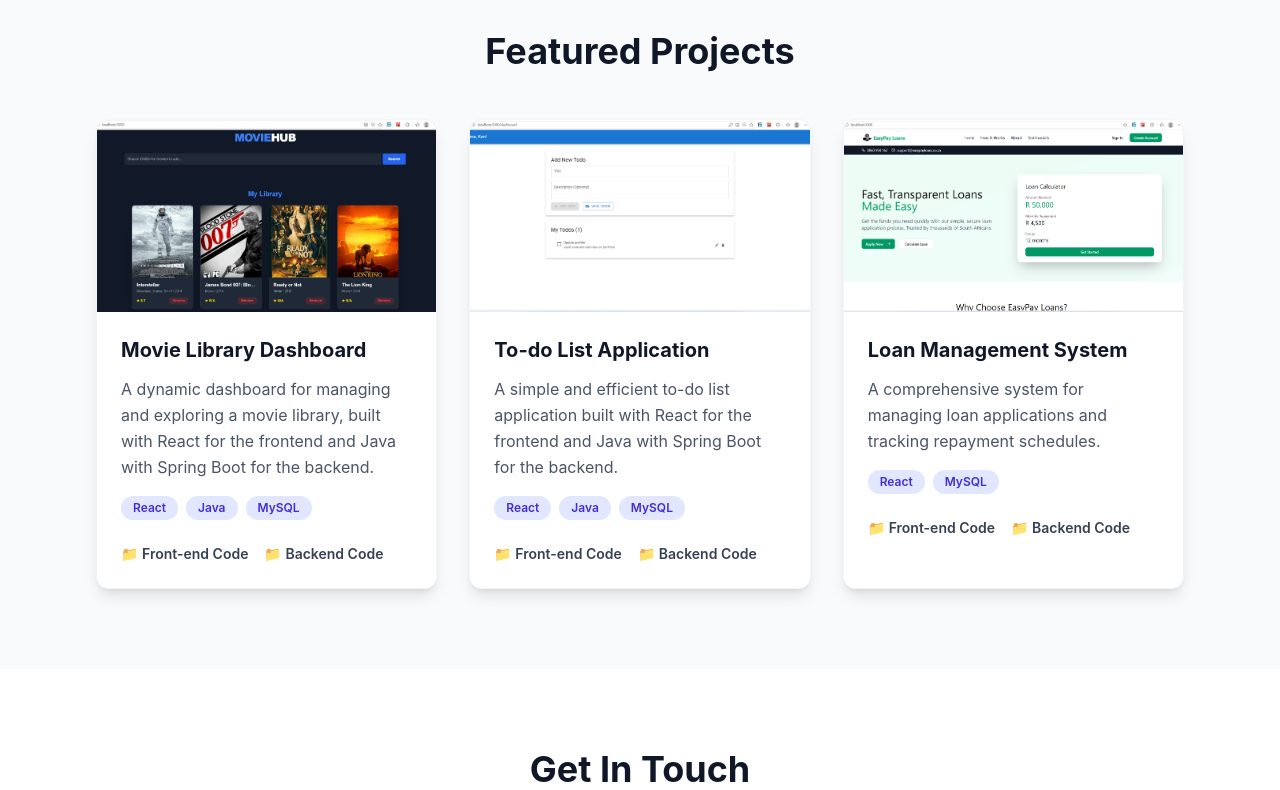
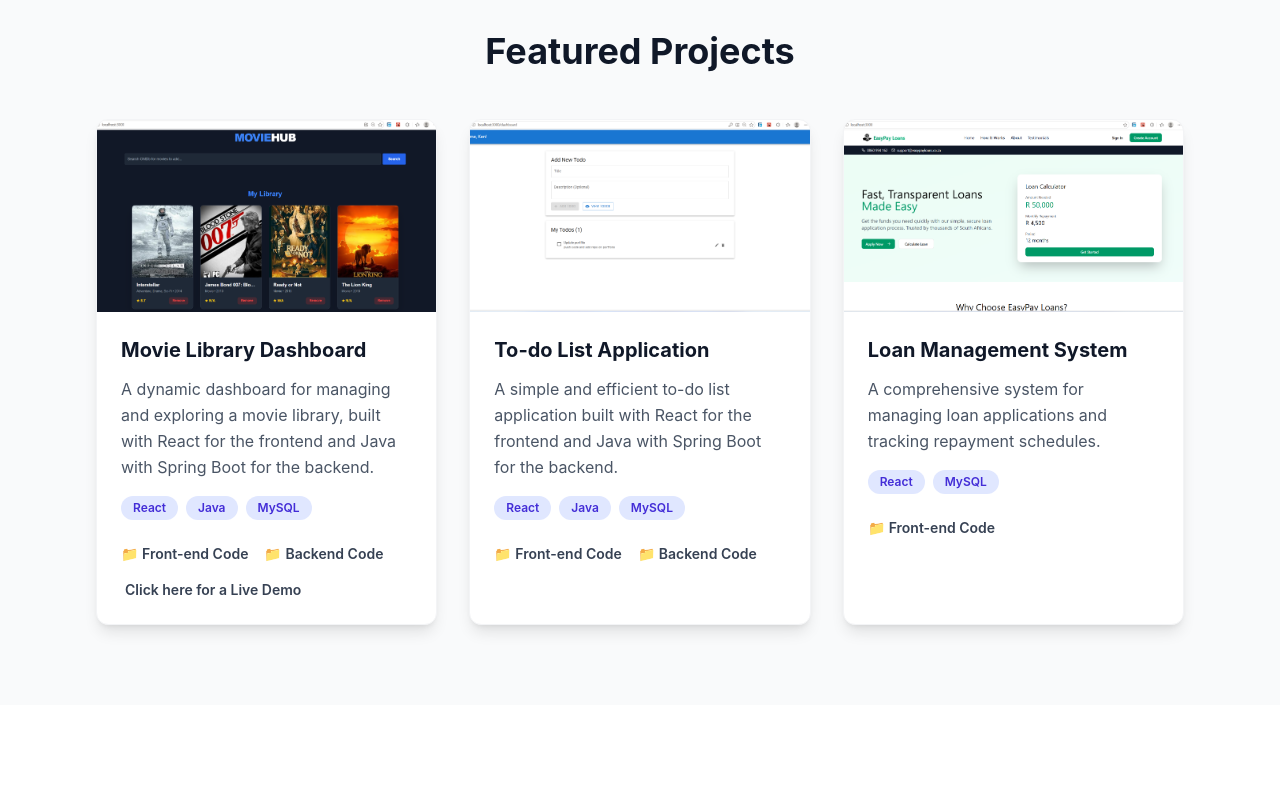
Before and after one commit to MziwamangwevuNtutu/my-portfolio, a React (Vite) app: page / in a window 1280 px wide. Shown: the part 1621-2411 px from the top of the page. Built offline with nearby package versions, Linux system fonts and the light colour scheme.

Commit message:
movie link after deployed

```diff
--- a/src/components/ProjectCard.jsx
+++ b/src/components/ProjectCard.jsx
@@ -30,25 +30,24 @@ const ProjectCard = ({ project }) => {
         </div>
 
         {/* Links */}
-        <div className="flex items-center gap-4">
-          <a
-            href={project.repo}
-            className="text-sm font-semibold text-gray-700 hover:text-indigo-600 transition-colors duration-200 flex items-center gap-1"
-          >
-            <span>📁</span> Front-end Code
-          </a>
-           <a
-            href={project.repoBackend}
-            className="text-sm font-semibold text-gray-700 hover:text-indigo-600 transition-colors duration-200 flex items-center gap-1"
-          >
-            <span>📁</span> Backend Code
-          </a>
-          <a
-            href={project.link}
-            className="text-sm font-semibold text-gray-700 hover:text-indigo-600 transition-colors duration-200 flex items-center gap-1"
-          >
-            {/* <span>🚀</span> Live Demo */}
-          </a>
+        <div className="flex flex-wrap items-center gap-4">
+          {[
+            { href: project.repo, label: 'Front-end Code', icon: '📁' },
+            { href: project.repoBackend, label: 'Backend Code', icon: '📁' },
+            { href: project.link, label: 'Click here for a Live Demo' },
+          ]
+            .filter(({ href }) => href && href !== 'https://demo.com')
+            .map(({ href, label, icon }) => (
+              <a
+                key={label}
+                href={href}
+                target="_blank"
+                rel="noopener noreferrer"
+                className="text-sm font-semibold text-gray-700 hover:text-indigo-600 transition-colors duration-200 flex items-center gap-1"
+              >
+                <span>{icon}</span> {label}
+              </a>
+            ))}
         </div>
       </div>
     </div>
--- a/src/data/portfolioData.js
+++ b/src/data/portfolioData.js
@@ -24,7 +24,7 @@ export const portfolioData = {
       description: "A dynamic dashboard for managing and exploring a movie library, built with React for the frontend and Java with Spring Boot for the backend.",
       tags: ["React", "Java", "MySQL"],
       image: movieLibraryImg,
-      link: "https://demo.com",
+      link: "https://teal-gingersnap-06b461.netlify.app/",
       repo: "https://github.com/MziwamangwevuNtutu/movie-library",
       repoBackend: "https://github.com/MziwamangwevuNtutu/Movie-Library-Backend"
     },
```
